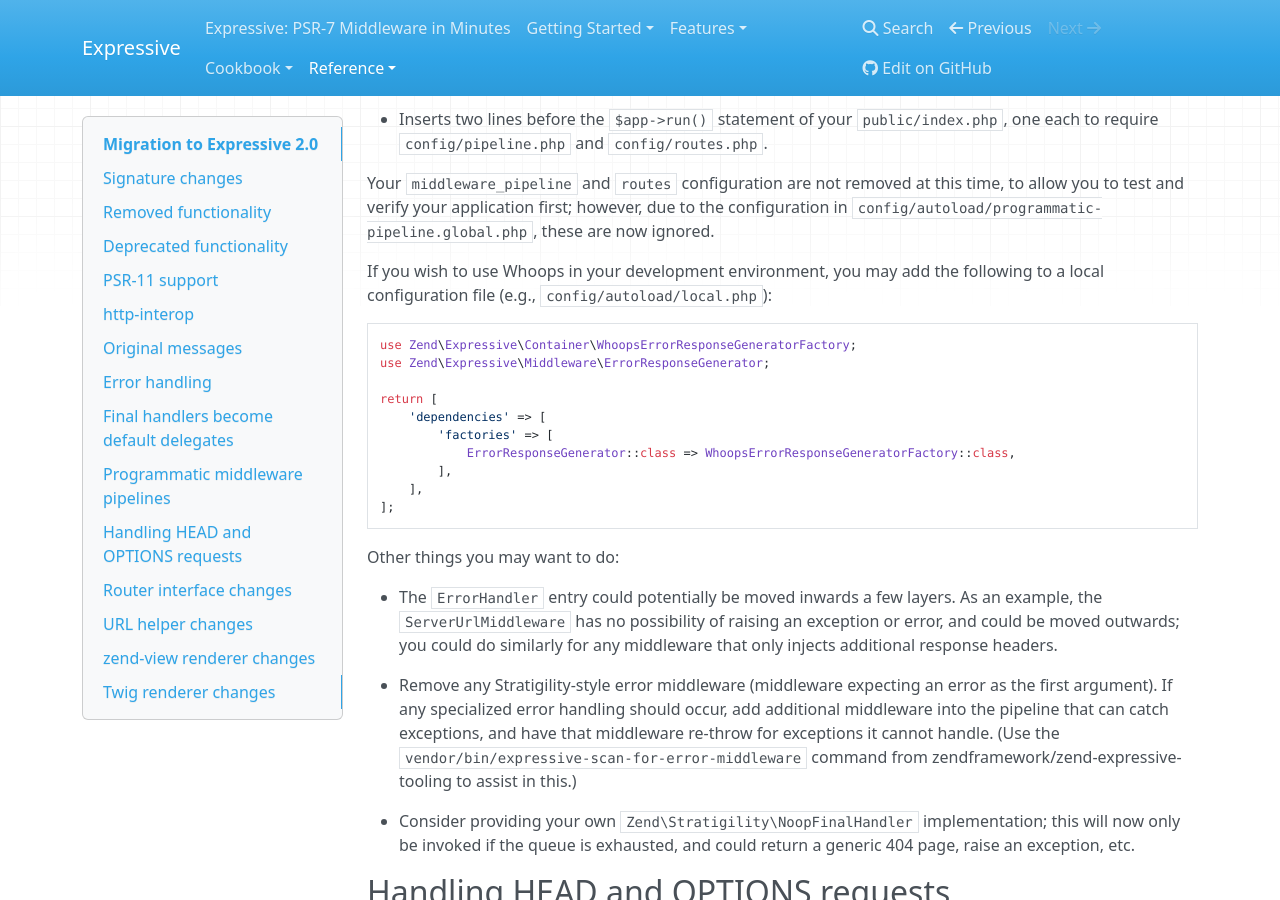
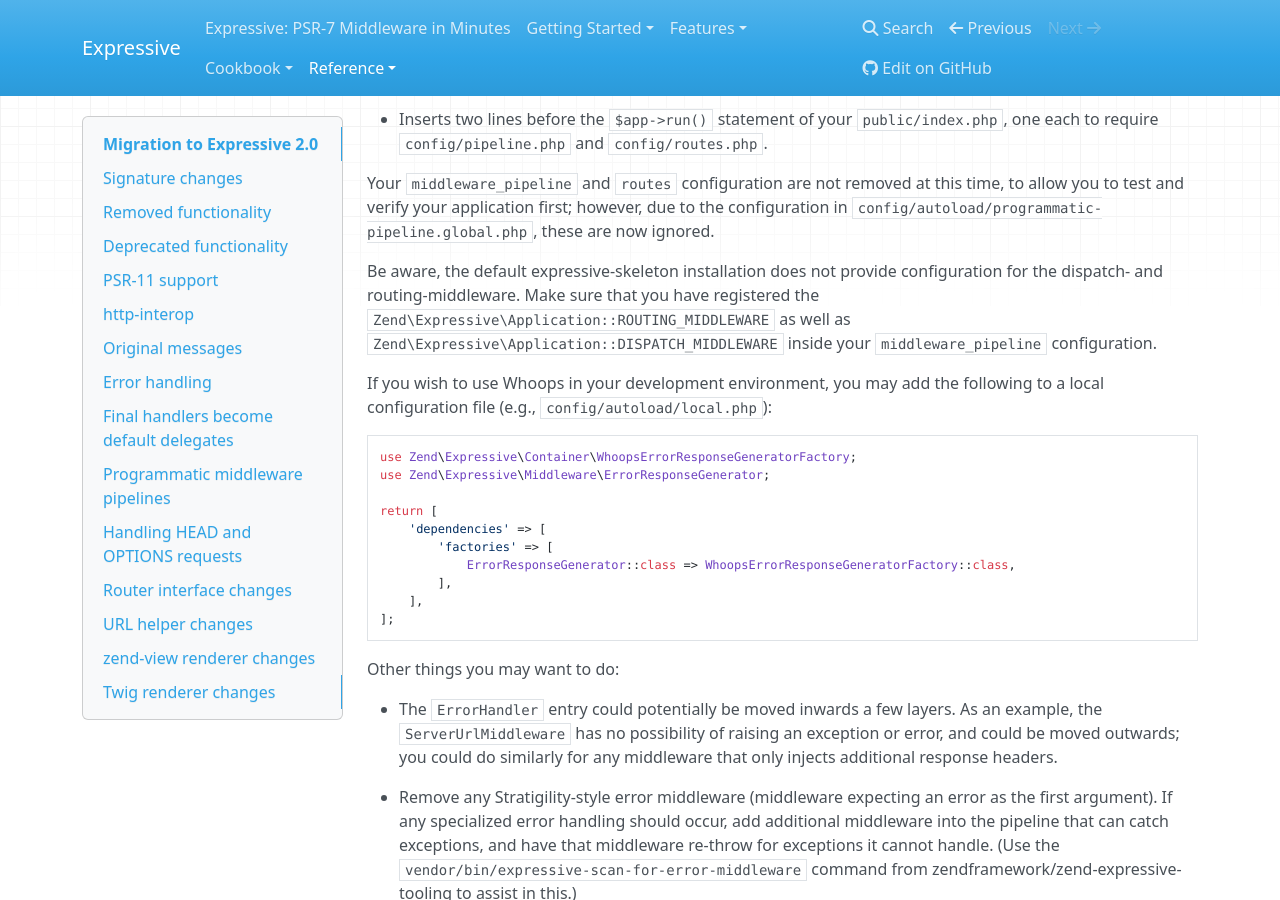
Before and after one commit to zendframework/zend-expressive, an MkDocs documentation site: the page built from doc/book/reference/migration/to-v2.md, in a window 1280 px wide and 900 px high, scrolled down 12299 px. Built offline with MkDocs 1.6.1, drawn with Linux system fonts in a browser that asks for light colours; nearby versions of some CDN libraries; old or Windows-style settings are respelled for this version of MkDocs.

Commit message:
Adds Info for usage of expressive-pipeline-from-config
I ran into the trouble that using the `expressive-pipeline-from-config` tool my routes haven't been found. That's because at some points the expressive-skeleton application didn't have the configuration for the routing- and dispatch-middlewares in their configs, as they were programmatically added.

This patch provides additional information that it will most likely be required to manually add them to your `middleware_pipeline` configuration.

```diff
--- a/doc/book/reference/migration/to-v2.md
+++ b/doc/book/reference/migration/to-v2.md
@@ -679,6 +679,12 @@
 the configuration in `config/autoload/programmatic-pipeline.global.php`, these
 are now ignored.
 
+Be aware, the default expressive-skeleton installation does not provide configuration
+for the dispatch- and routing-middleware. Make sure that you have registered the
+`Zend\Expressive\Application::ROUTING_MIDDLEWARE` as well as
+`Zend\Expressive\Application::DISPATCH_MIDDLEWARE` inside your `middleware_pipeline`
+configuration.
+
 If you wish to use Whoops in your development environment, you may add the
 following to a local configuration file (e.g., `config/autoload/local.php`):
 
```
